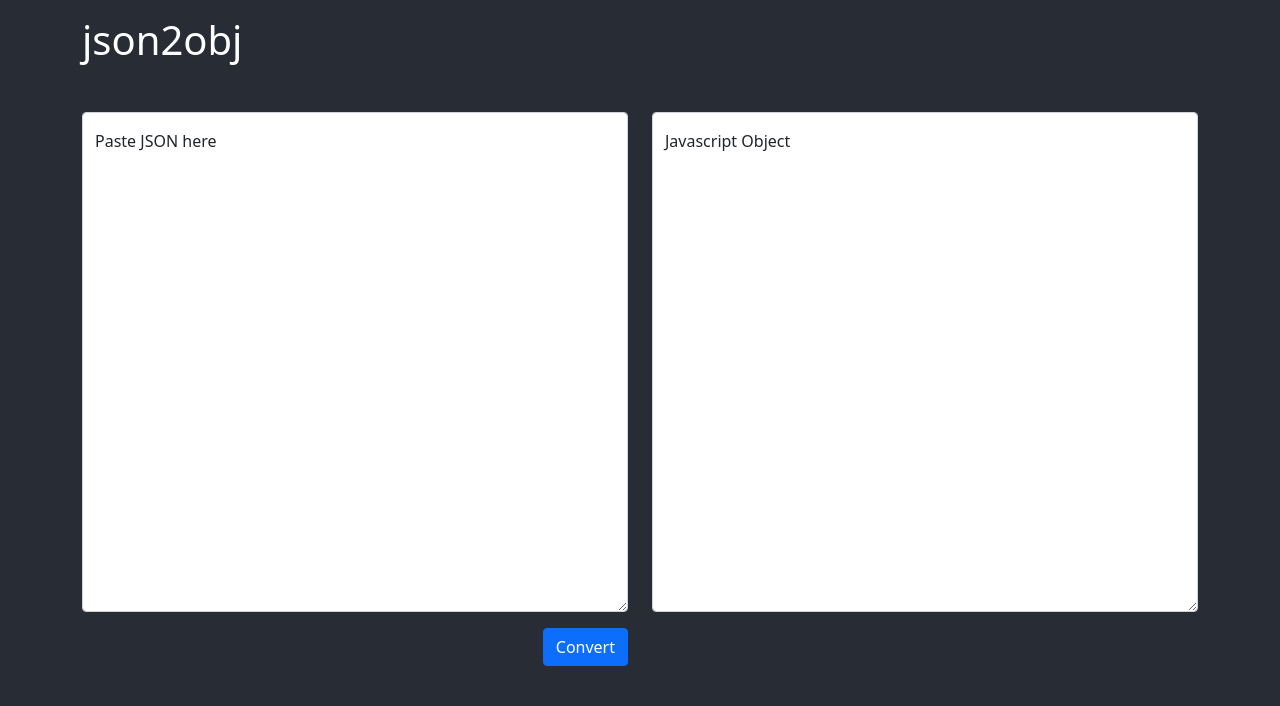
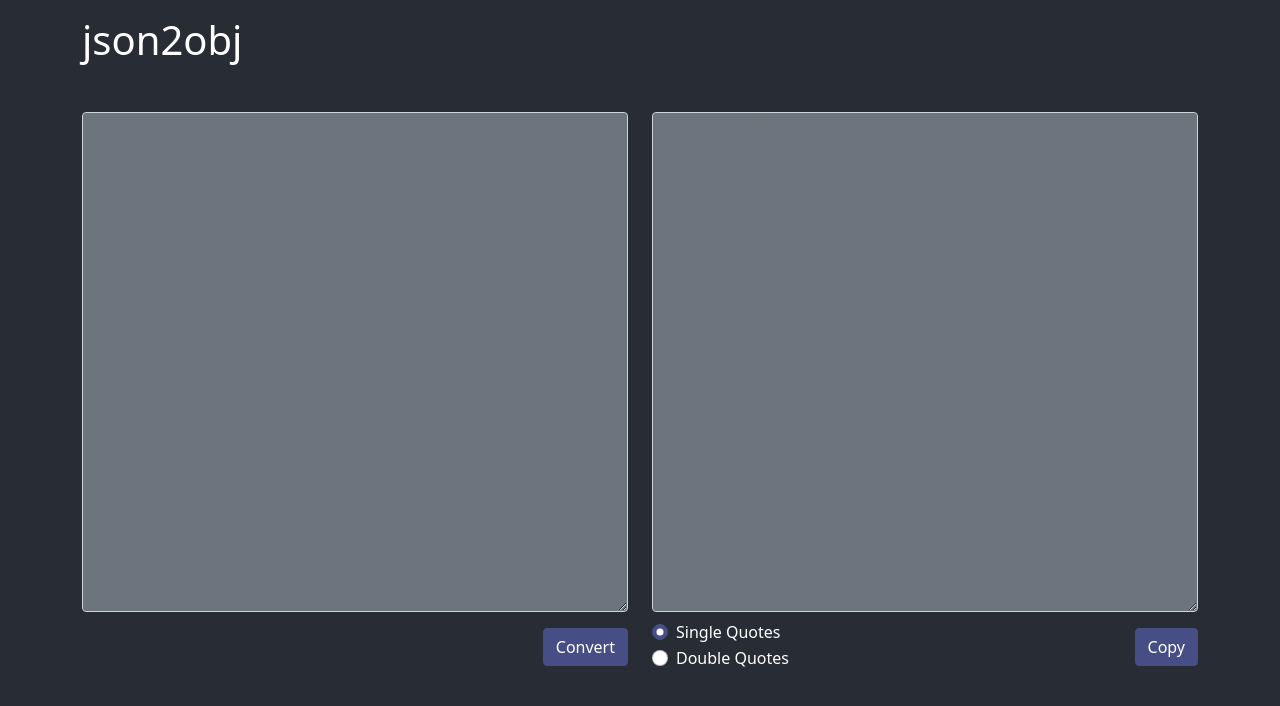
Before and after one commit to zombie9/json2obj, a React (Create React App) app: page / in a window 1280 px wide. Shown: the top 706 px of the page. Built offline with nearby package versions, Linux system fonts and the light colour scheme.

Commit message:
implement quote options & copy button

```diff
--- a/src/App.scss
+++ b/src/App.scss
@@ -1,4 +1,5 @@
-@import "~bootstrap/scss/bootstrap";
+$primary: #474e85;
+@import "bootstrap/scss/bootstrap";
 
 body {
   background-color: #282c34;
--- a/src/components/AppContainer.js
+++ b/src/components/AppContainer.js
@@ -8,11 +8,12 @@ import { jsonToObjConverter } from '../utils/jsonToObjConverter'
 const AppContainer = () => {
   const [json, setJson] = useState('')
   const [obj, setObj] = useState(json)
+  const [singleQuotes, setSingleQuotes] = useState(true)
 
   useEffect(() => {
-    const object = jsonToObjConverter(json)
+    const object = jsonToObjConverter(json, singleQuotes)
     setObj(object)
-  }, [json])
+  }, [json, singleQuotes])
 
   return (
     <Container>
@@ -22,7 +23,11 @@ const AppContainer = () => {
           <JsonInput setJson={setJson}/>
         </div>
         <div className="col-md-6">
-          <ObjOutput obj={obj}/>
+          <ObjOutput
+            obj={obj}
+            singleQuotes={singleQuotes}
+            setSingleQuotes={setSingleQuotes}
+          />
         </div>
       </div>
     </Container>
--- a/src/components/JsonInput.js
+++ b/src/components/JsonInput.js
@@ -1,5 +1,5 @@
 import React, { useRef } from 'react'
-import { FloatingLabel, Form, Button } from 'react-bootstrap'
+import { Form, Button } from 'react-bootstrap'
 
 const JsonInput = ({ setJson }) => {
   const jsonRef = useRef('')
@@ -9,14 +9,14 @@ const JsonInput = ({ setJson }) => {
   }
   return (
     <div>
-      <FloatingLabel controlId="floatingTextarea2" label="Paste JSON here">
-        <Form.Control
-          as="textarea"
-          placeholder="Paste JSON here"
-          style={{ height: '500px' }}
-          ref={jsonRef}
-        />
-      </FloatingLabel>
+      <Form.Control
+        as="textarea"
+        placeholder="Paste JSON here"
+        className="font-monospace bg-secondary text-white"
+        spellCheck="false"
+        style={{ height: '500px', fontSize: '0.8rem'}}
+        ref={jsonRef}
+      />
       <Button className="float-end mt-3" onClick={handleSubmit}>Convert</Button>
     </div>
   )
--- a/src/components/ObjOutput.js
+++ b/src/components/ObjOutput.js
@@ -1,18 +1,52 @@
 import React from 'react'
-import { FloatingLabel, Form } from 'react-bootstrap'
+import { Form, Button } from 'react-bootstrap'
 
-const ObjOutput = ({ obj }) => {
+const ObjOutput = ({ obj, singleQuotes, setSingleQuotes }) => {
+  const handleClick = () => {
+    setSingleQuotes(!singleQuotes)
+  }
   return (
-    <div>
-      <FloatingLabel controlId="floatingTextarea2" label="Javascript Object">
+    <>
       <Form.Control
         as="textarea"
+        id="obj"
         placeholder="Javascript Object here"
-          style={{ height: '500px' }}
+        className="font-monospace bg-secondary text-white"
+        style={{ height: '500px', fontSize: '0.8rem'}}
         value={obj}
+        readOnly
       />
-      </FloatingLabel>
+      <div className="d-flex flex-row justify-content-between">
+        <Form>
+          <div key="inline-radio" className="text-white mt-2">
+            <Form.Check
+              label="Single Quotes"
+              name="quotes"
+              type="radio"
+              id="radio-1"
+              checked={singleQuotes}
+              onChange={handleClick}
+            />
+            <Form.Check
+              label="Double Quotes"
+              name="quotes"
+              type="radio"
+              id="radio-2"
+              checked={!singleQuotes}
+              onChange={handleClick}
+            />
           </div>
+        </Form>
+        <Button
+          style={{ height: 'min-content' }}
+          className="mt-3"
+          onClick={() => {
+            document.getElementById('obj').select();
+            document.execCommand('copy');
+          }}
+        >Copy</Button>
+      </div>
+    </>
   )
 }
 
--- a/src/utils/jsonToObjConverter.js
+++ b/src/utils/jsonToObjConverter.js
@@ -1,11 +1,11 @@
 import stringifyObject from "stringify-object"
 
-export const jsonToObjConverter = (json) => {
+export const jsonToObjConverter = (json, singleQuotes) => {
   if (!json) return
   const object = JSON.parse(json)
   const prettyObject = stringifyObject(object, {
     indent: '  ',
-    singleQuotes: true
+    singleQuotes: singleQuotes
   })
   return prettyObject
 }
```
Lines whose indentation alone changed are shown as unchanged.
